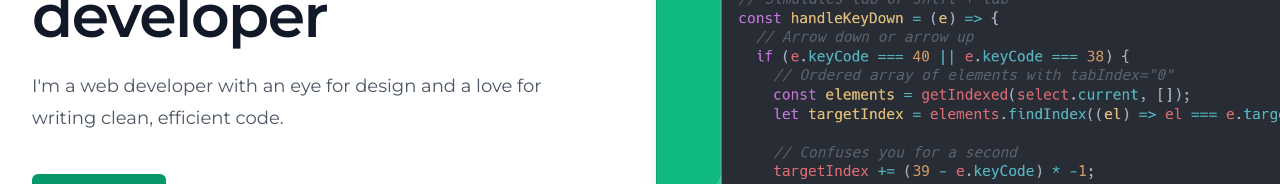
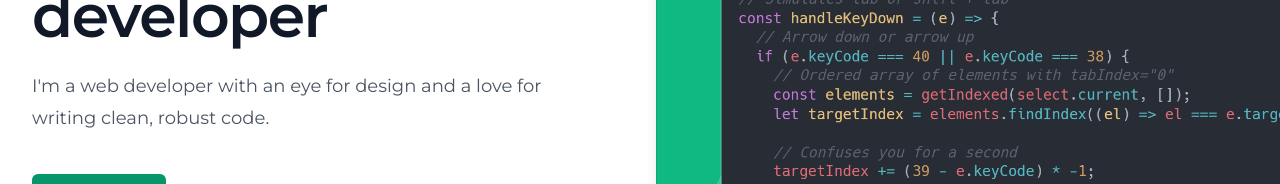
Before and after one commit to JordanNeeb/marketing-website, a Next.js app: page / in a window 1280 px wide. Shown: the part 330-514 px from the top of the page. Built offline with nearby package versions, Linux system fonts and the light colour scheme.

Commit message:
hides resume page

```diff
--- a/app/components/Hero.js
+++ b/app/components/Hero.js
@@ -40,7 +40,7 @@ const Hero = ({ setLoading }) => {
               </h1>
               <p className="mt-6 text-lg leading-8 text-gray-600">
                 I&apos;m a web developer with an eye for design and a love for
-                writing clean, efficient code.
+                writing clean, robust code.
               </p>
               <div className="mt-10 flex items-center gap-x-6">
                 <a href="/Jordan_Neeb_Resume.pdf" download>
```
Also changed, not shown: app/resume/#page.js (renamed from app/resume/page.js).
